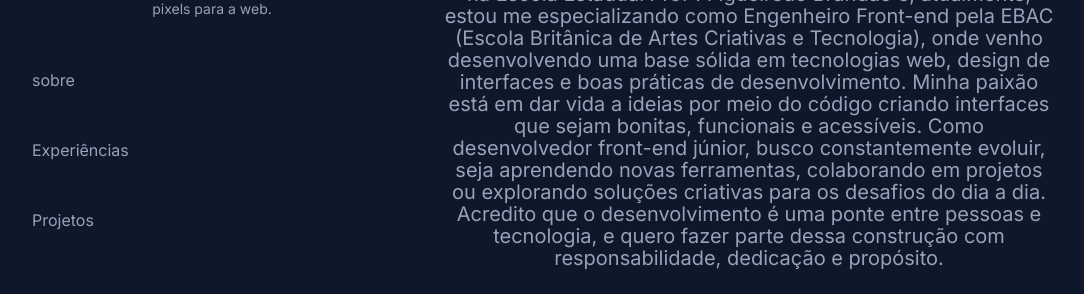
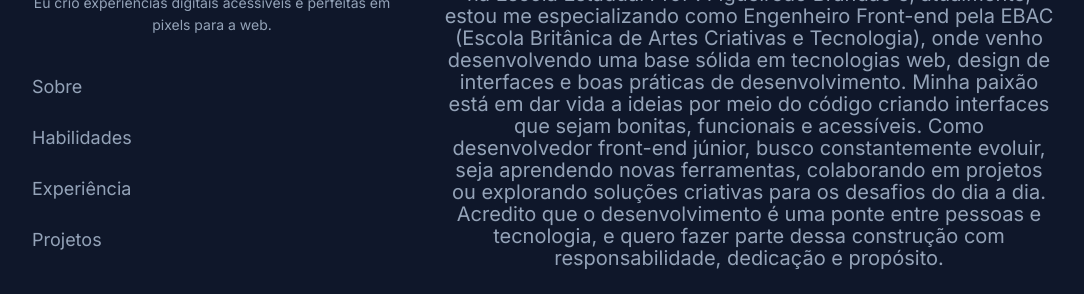
Before and after one commit to l-dhias/portfolio, a React (Create React App) app: page / in a window 1280 px wide. Shown: the part 279-573 px from the top of the page, without its empty margins (96-1180 px from the left). Built offline with nearby package versions, Linux system fonts and the light colour scheme.

Commit message:
criando o menu responsivo

```diff
--- a/src/containers/Experiencias/index.tsx
+++ b/src/containers/Experiencias/index.tsx
@@ -3,7 +3,7 @@ import { Titulo } from '../../components/Titulo'
 import { SectionExpe } from './styles'
 
 export const Experiencias = () => (
-  <SectionExpe>
+  <SectionExpe id="experince">
     <Titulo fontSize={16}>Experiência</Titulo>
     <ul>
       <li>
--- a/src/containers/Projetos/index.tsx
+++ b/src/containers/Projetos/index.tsx
@@ -3,7 +3,7 @@ import { ProjetoTodoList, Projeto } from '../../components/Projeto'
 import { Lista } from './styles'
 
 export const Projetos = () => (
-  <section>
+  <section id="projects">
     <Titulo fontSize={16}>Projetos</Titulo>
     <Lista>
       <li>
--- a/src/containers/Sidebar/index.tsx
+++ b/src/containers/Sidebar/index.tsx
@@ -1,6 +1,5 @@
 import React from 'react'
 
-import { Paragrafo } from '../../components/Paragrafo'
 import { Titulo } from '../../components/Titulo'
 
 import { FaGithub, FaLinkedin } from 'react-icons/fa'
@@ -11,25 +10,33 @@ import {
   SidebarContainer,
   ListaSocial,
   ListaNav,
+  NavItem,
 } from './styles'
 
 export const Sidebar = () => (
   <aside>
     <SidebarContainer>
       <Titulo fontSize={48}> Leonardo Dias</Titulo>
-      <Paragrafo tipo="secundario" fontSize={20}>
+      <Descricao tipo="secundario" fontSize={20}>
         Engenheiro Front-End
-      </Paragrafo>
+      </Descricao>
       <Descricao tipo="primario">
         Eu crio experiências digitais acessíveis e perfeitas em pixels para a
         web.
       </Descricao>
       <Menu>
-        <ul>
-          <ListaNav>sobre</ListaNav>
-          <ListaNav>Experiências</ListaNav>
-          <ListaNav>Projetos</ListaNav>
-        </ul>
+        <ListaNav>
+          <NavItem href="#sobre">Sobre</NavItem>
+        </ListaNav>
+        <ListaNav>
+          <NavItem href="#skills">Habilidades</NavItem>
+        </ListaNav>
+        <ListaNav>
+          <NavItem href="#experince">Experiência</NavItem>
+        </ListaNav>
+        <ListaNav>
+          <NavItem href="#projects">Projetos</NavItem>
+        </ListaNav>
       </Menu>
       <ListaSocial>
         <li>
--- a/src/containers/Sidebar/styles.ts
+++ b/src/containers/Sidebar/styles.ts
@@ -4,12 +4,20 @@ import { P } from '../../components/Paragrafo/styles'
 export const Descricao = styled(P)`
   margin-top: 24px;
   margin-bottom: 40px;
+  @media (max-width: 768px) {
+  display:block;
+    text aling: center;
+  }
 `
 
 export const Menu = styled.nav`
   display flex
   align-items: center;
   justify-content: center;
+
+  @media (max-width: 768px) {
+    display:none;
+  }
 `
 
 export const SidebarContainer = styled.div`
@@ -18,16 +26,21 @@ export const SidebarContainer = styled.div`
   left: 0;
 
   @media (max-width: 768px) {
-  display flex
+    padding-top: 40px;
     margin-bottom: 80px;
     text-align: center;
   }
 `
 
 export const ListaNav = styled.li`
-  margin-top: 50px;
+  margin-top: 30px;
+`
+export const NavItem = styled.a`
+  font-size: 18px;
+  text-decoration: none;
   color: #94a3b8;
   cursor: pointer;
+  scroll-behavior: smooth;
 
   &:hover {
     color: #fcfcfcff;
@@ -52,4 +65,9 @@ export const ListaSocial = styled.ul`
       color: #fcfcfcff;
     }
   }
+  @media (max-width: 768px) {
+    display: flex;
+    justify-content: center;
+    gap: 20px;
+  }
 `
--- a/src/containers/Skills/index.tsx
+++ b/src/containers/Skills/index.tsx
@@ -26,7 +26,7 @@ import { Titulo } from '../../components/Titulo'
 export const Skills = () => (
   <>
     <Titulo fontSize={16}>Skills</Titulo>
-    <ConatinerSkill>
+    <ConatinerSkill id="skills">
       <ListaSkill>
         <li>
           <HTML />
--- a/src/containers/Sobre/index.tsx
+++ b/src/containers/Sobre/index.tsx
@@ -1,23 +1,25 @@
 import { Paragrafo } from '../../components/Paragrafo'
 import { SobreM } from './styles'
 export const Sobre = () => (
+  <section id="sobre">
     <SobreM>
       <Paragrafo fontSize={20}>
         Me chamo Leonardo Antonio Dias, tenho 25 anos e sou natural de São Bento
         do Sapucaí, interior de São Paulo. Sempre fui movido pela curiosidade e
         pela vontade de entender como as coisas funcionam e foi essa inquietação
         que me levou ao universo do desenvolvimento front-end. Concluí o ensino
-      médio na Escola Estadual Prof°. Figueiredo Brandão e, atualmente, estou me
-      especializando como Engenheiro Front-end pela EBAC (Escola Britânica de
-      Artes Criativas e Tecnologia), onde venho desenvolvendo uma base sólida em
-      tecnologias web, design de interfaces e boas práticas de desenvolvimento.
-      Minha paixão está em dar vida a ideias por meio do código criando
-      interfaces que sejam bonitas, funcionais e acessíveis. Como desenvolvedor
-      front-end júnior, busco constantemente evoluir, seja aprendendo novas
-      ferramentas, colaborando em projetos ou explorando soluções criativas para
-      os desafios do dia a dia. Acredito que o desenvolvimento é uma ponte entre
-      pessoas e tecnologia, e quero fazer parte dessa construção com
-      responsabilidade, dedicação e propósito.
+        médio na Escola Estadual Prof°. Figueiredo Brandão e, atualmente, estou
+        me especializando como Engenheiro Front-end pela EBAC (Escola Britânica
+        de Artes Criativas e Tecnologia), onde venho desenvolvendo uma base
+        sólida em tecnologias web, design de interfaces e boas práticas de
+        desenvolvimento. Minha paixão está em dar vida a ideias por meio do
+        código criando interfaces que sejam bonitas, funcionais e acessíveis.
+        Como desenvolvedor front-end júnior, busco constantemente evoluir, seja
+        aprendendo novas ferramentas, colaborando em projetos ou explorando
+        soluções criativas para os desafios do dia a dia. Acredito que o
+        desenvolvimento é uma ponte entre pessoas e tecnologia, e quero fazer
+        parte dessa construção com responsabilidade, dedicação e propósito.
       </Paragrafo>
     </SobreM>
+  </section>
 )
--- a/src/styles.ts
+++ b/src/styles.ts
@@ -7,6 +7,10 @@ padding:0;
 font-family: "Inter", sans-serif;
 list-style: none;
 }
+
+  html {
+    scroll-behavior: smooth;
+  }
 
 body {
 padding-top: 120px;
```
Lines whose indentation alone changed are shown as unchanged.
